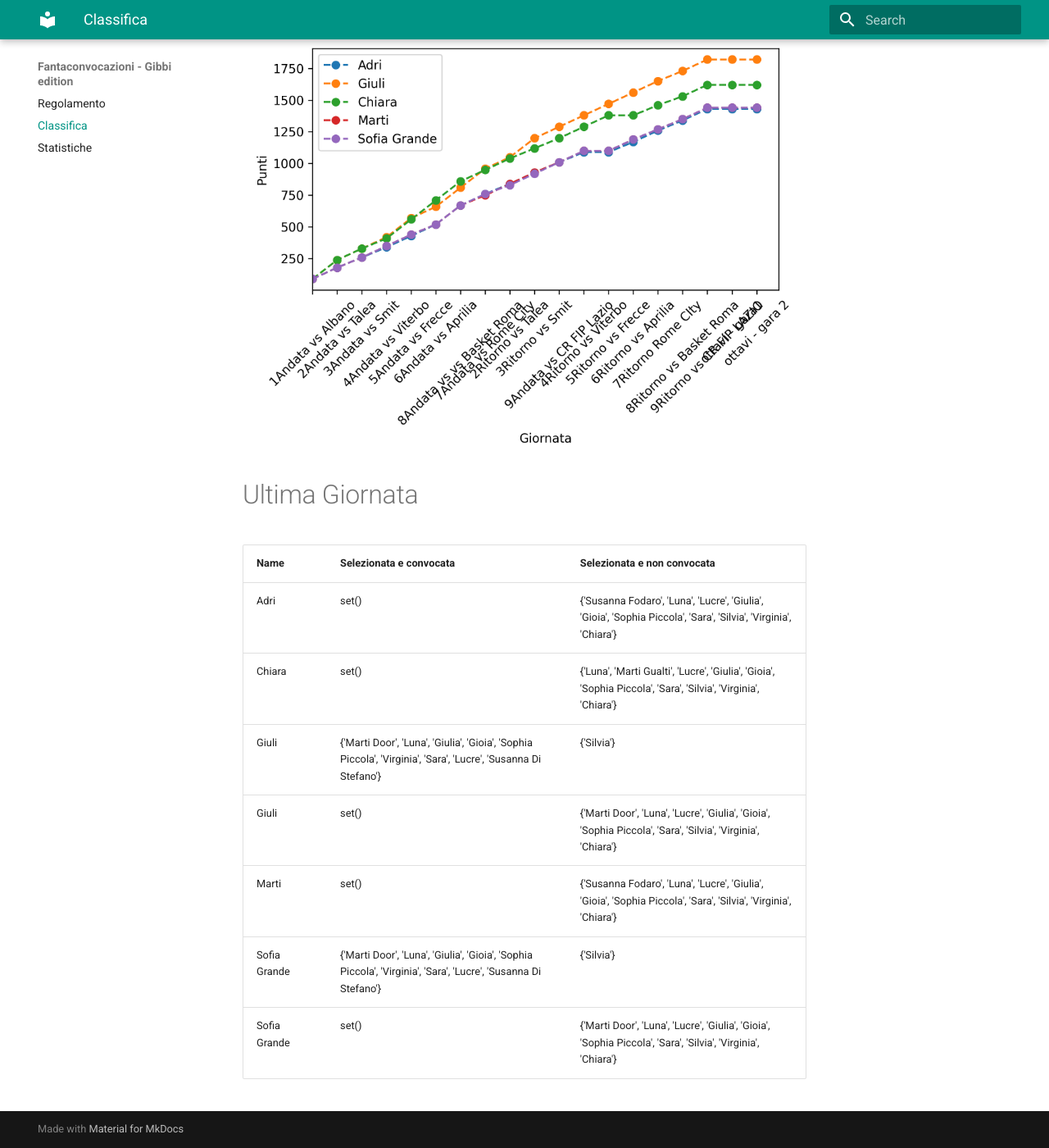
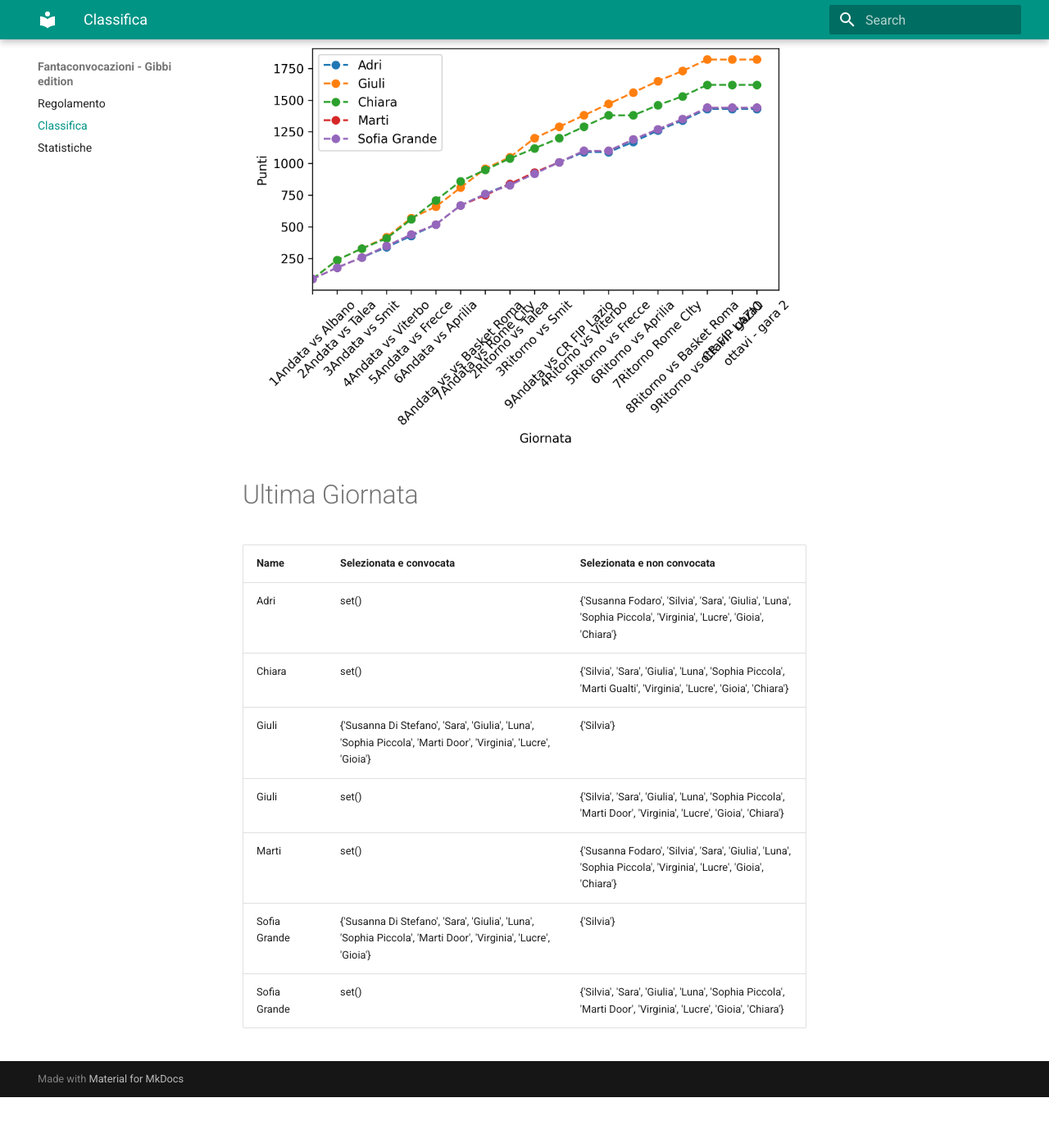
Before and after one commit to martinig94/fantagibbi, an MkDocs documentation site: the page built from docs/Classifica.md, in a window 1280 px wide and 1400 px high, scrolled down 565 px. Shown: the whole window at 82% size. Built offline with MkDocs 1.6.1 and Material for MkDocs 9.7.7, drawn with Linux system fonts in a browser that asks for light colours; after the commit the page ends 1903 px from its top, so only the background shows below that.

Commit message:
Auto-update from main.py

```diff
--- a/docs/Classifica.md
+++ b/docs/Classifica.md
@@ -18,11 +18,11 @@
 <!-- START_TABLE CORRECT -->
 | Name         | Selezionata e convocata                                                                                        | Selezionata e non convocata                                                                                      |
 |:-------------|:---------------------------------------------------------------------------------------------------------------|:-----------------------------------------------------------------------------------------------------------------|
-| Adri         | set()                                                                                                          | {'Susanna Fodaro', 'Luna', 'Lucre', 'Giulia', 'Gioia', 'Sophia Piccola', 'Sara', 'Silvia', 'Virginia', 'Chiara'} |
-| Chiara       | set()                                                                                                          | {'Luna', 'Marti Gualti', 'Lucre', 'Giulia', 'Gioia', 'Sophia Piccola', 'Sara', 'Silvia', 'Virginia', 'Chiara'}   |
-| Giuli        | {'Marti Door', 'Luna', 'Giulia', 'Gioia', 'Sophia Piccola', 'Virginia', 'Sara', 'Lucre', 'Susanna Di Stefano'} | {'Silvia'}                                                                                                       |
-| Giuli        | set()                                                                                                          | {'Marti Door', 'Luna', 'Lucre', 'Giulia', 'Gioia', 'Sophia Piccola', 'Sara', 'Silvia', 'Virginia', 'Chiara'}     |
-| Marti        | set()                                                                                                          | {'Susanna Fodaro', 'Luna', 'Lucre', 'Giulia', 'Gioia', 'Sophia Piccola', 'Sara', 'Silvia', 'Virginia', 'Chiara'} |
-| Sofia Grande | {'Marti Door', 'Luna', 'Giulia', 'Gioia', 'Sophia Piccola', 'Virginia', 'Sara', 'Lucre', 'Susanna Di Stefano'} | {'Silvia'}                                                                                                       |
-| Sofia Grande | set()                                                                                                          | {'Marti Door', 'Luna', 'Lucre', 'Giulia', 'Gioia', 'Sophia Piccola', 'Sara', 'Silvia', 'Virginia', 'Chiara'}     |
+| Adri         | set()                                                                                                          | {'Susanna Fodaro', 'Silvia', 'Sara', 'Giulia', 'Luna', 'Sophia Piccola', 'Virginia', 'Lucre', 'Gioia', 'Chiara'} |
+| Chiara       | set()                                                                                                          | {'Silvia', 'Sara', 'Giulia', 'Luna', 'Sophia Piccola', 'Marti Gualti', 'Virginia', 'Lucre', 'Gioia', 'Chiara'}   |
+| Giuli        | {'Susanna Di Stefano', 'Sara', 'Giulia', 'Luna', 'Sophia Piccola', 'Marti Door', 'Virginia', 'Lucre', 'Gioia'} | {'Silvia'}                                                                                                       |
+| Giuli        | set()                                                                                                          | {'Silvia', 'Sara', 'Giulia', 'Luna', 'Sophia Piccola', 'Marti Door', 'Virginia', 'Lucre', 'Gioia', 'Chiara'}     |
+| Marti        | set()                                                                                                          | {'Susanna Fodaro', 'Silvia', 'Sara', 'Giulia', 'Luna', 'Sophia Piccola', 'Virginia', 'Lucre', 'Gioia', 'Chiara'} |
+| Sofia Grande | {'Susanna Di Stefano', 'Sara', 'Giulia', 'Luna', 'Sophia Piccola', 'Marti Door', 'Virginia', 'Lucre', 'Gioia'} | {'Silvia'}                                                                                                       |
+| Sofia Grande | set()                                                                                                          | {'Silvia', 'Sara', 'Giulia', 'Luna', 'Sophia Piccola', 'Marti Door', 'Virginia', 'Lucre', 'Gioia', 'Chiara'}     |
 <!-- END_TABLE CORRECT -->
```
